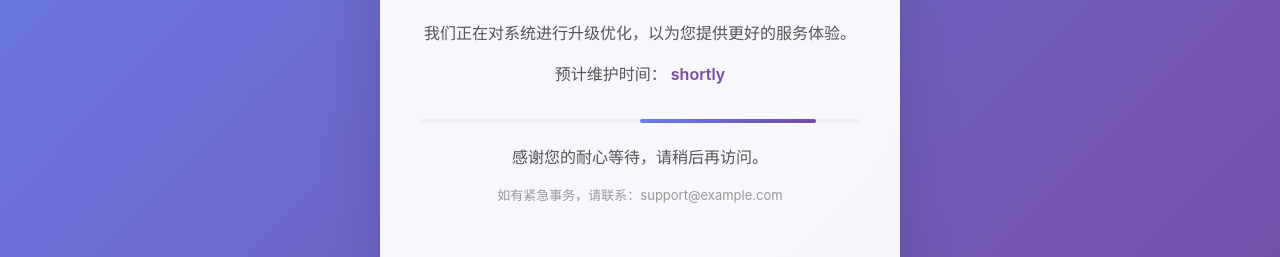
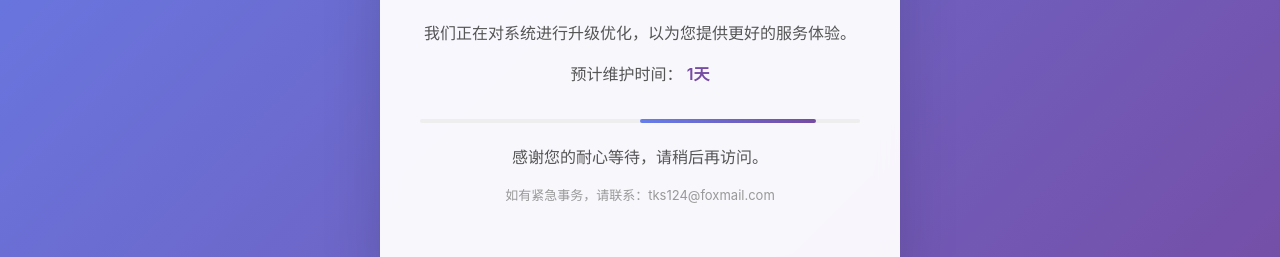
Before and after one commit to tks124/wh, a plain HTML site: page index.html in a window 1280 px wide. Shown: the part 360-617 px from the top of the page. Drawn offline with Linux system fonts and the light colour scheme.

Commit message:
Update index.html

```diff
--- a/index.html
+++ b/index.html
@@ -107,12 +107,12 @@
         <div class="icon-wrapper">⚙️</div>
         <h1>网站正在维护中</h1>
         <p>我们正在对系统进行升级优化，以为您提供更好的服务体验。</p>
-        <p>预计维护时间：<span class="highlight"> shortly </span></p>
+        <p>预计维护时间：<span class="highlight"> 1天 </span></p>
 
         <div class="progress-bar"></div>
 
         <p>感谢您的耐心等待，请稍后再访问。</p>
-        <p class="footer-text">如有紧急事务，请联系：support@example.com</p>
+        <p class="footer-text">如有紧急事务，请联系：tks124@foxmail.com</p>
     </div>
 </body>
 </html>
```
